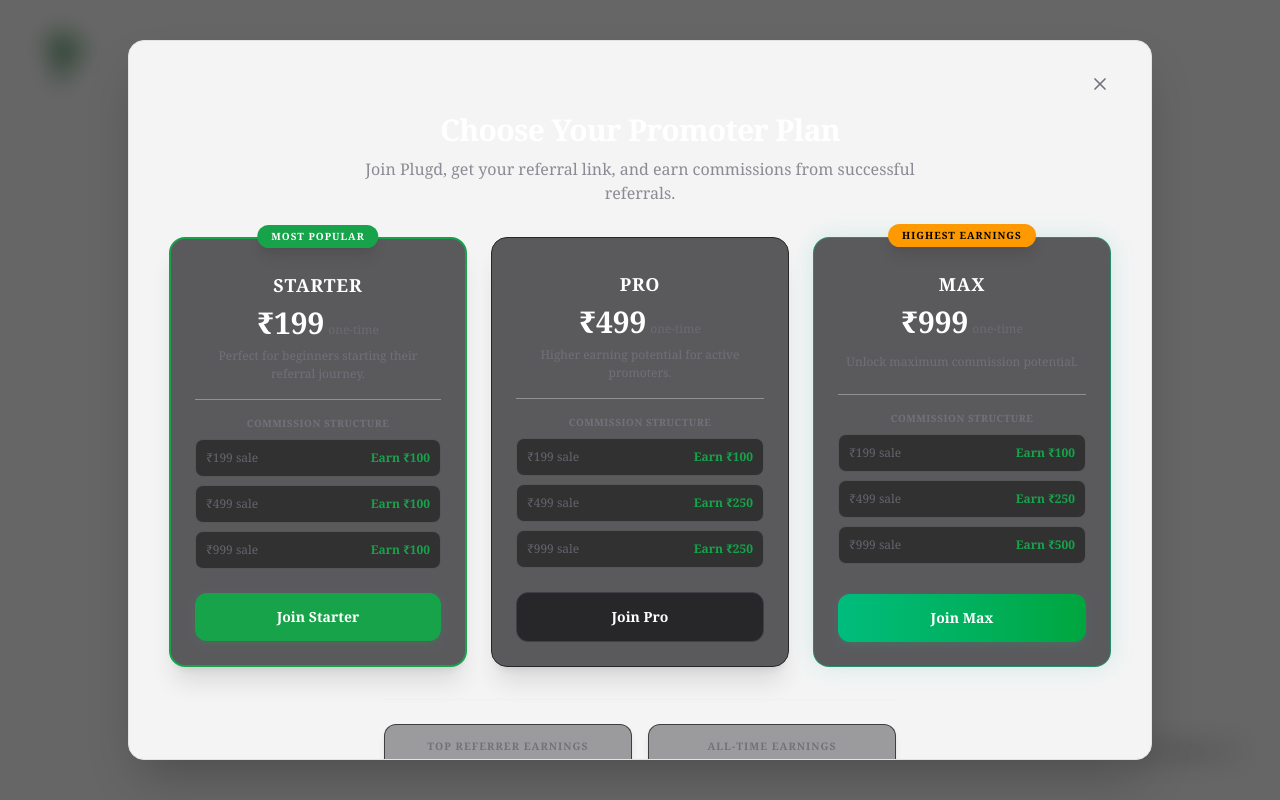
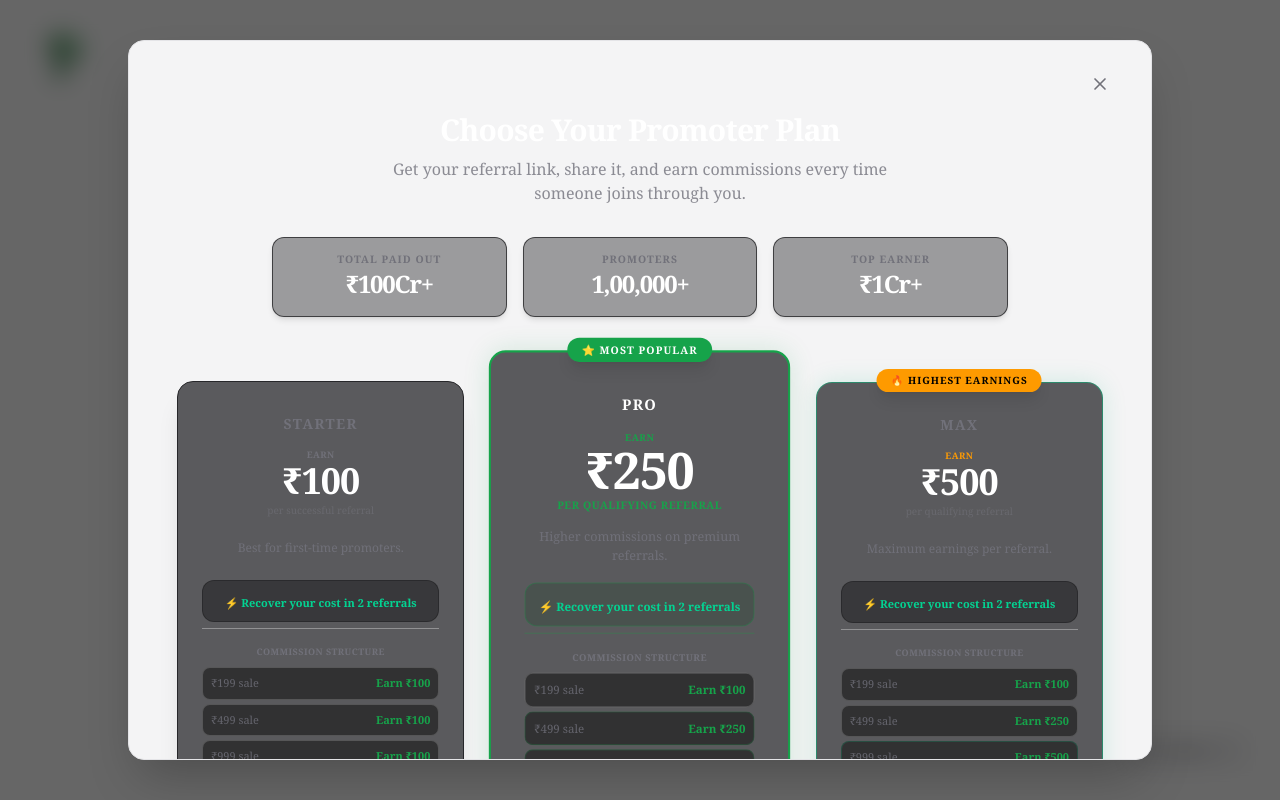
Before and after one commit to Ravishankar802/The-Plugd, a Next.js app: page /login in a window 1280 px wide. Both pictures are taken after a click on the button "Join Plugd". Built offline with nearby package versions, Linux system fonts and the light colour scheme.

Commit message:
Refine ReferralModal layout to emphasize earnings and feature Pro plan

```diff
--- a/src/components/ReferralModal.tsx
+++ b/src/components/ReferralModal.tsx
@@ -767,179 +767,238 @@ export default function ReferralModal({ isOpen, onClose, userEmail, referralCode
             </div>
           ) : (
             // STEP 1: CHOOSE YOUR PROMOTER PLAN
-            <div className="w-full space-y-8 animate-in fade-in duration-300">
+            <div className="w-full space-y-6 md:space-y-8 animate-in fade-in duration-300">
               {/* Header */}
               <div className="text-center space-y-2 max-w-xl mx-auto">
                 <h2 className="text-2xl md:text-3xl font-[800] tracking-tight text-white leading-tight">
                   Choose Your Promoter Plan
                 </h2>
-                <p className="text-sm md:text-base text-muted/80">
-                  Join Plugd, get your referral link, and earn commissions from successful referrals.
+                <p className="text-sm md:text-base text-muted/80 px-4">
+                  Get your referral link, share it, and earn commissions every time someone joins through you.
                 </p>
               </div>
 
-              {/* Grid of 3 Cards */}
-              <div className="grid grid-cols-1 md:grid-cols-3 gap-6 items-stretch justify-center max-w-5xl mx-auto px-2">
-                {/* Plan 1: STARTER */}
-                <div className="relative bg-zinc-950/65 border-2 border-[#16a34a] rounded-2xl p-6 flex flex-col justify-between hover:scale-[1.01] transition-all duration-300 shadow-xl">
-                  {/* Badge */}
-                  <div className="absolute -top-3.5 left-1/2 -translate-x-1/2 bg-[#16a34a] text-white text-[10px] uppercase font-black tracking-widest px-3.5 py-1 rounded-full shadow-lg whitespace-nowrap">
-                    Most Popular
+              {/* Social Proof Stats (Moved Above Pricing) */}
+              <div className="grid grid-cols-1 md:grid-cols-3 gap-4 max-w-3xl mx-auto px-4">
+                <div className="bg-zinc-900/40 border border-zinc-800/80 rounded-xl p-4 flex flex-col items-center justify-center space-y-1 shadow-md">
+                  <span className="text-[0.65rem] text-muted font-bold uppercase tracking-[0.1em] text-center leading-none">
+                    Total Paid Out
+                  </span>
+                  <span className="text-xl md:text-2xl font-[900] tracking-tighter text-white font-sans">
+                    ₹100Cr+
+                  </span>
+                </div>
+                <div className="bg-zinc-900/40 border border-zinc-800/80 rounded-xl p-4 flex flex-col items-center justify-center space-y-1 shadow-md">
+                  <span className="text-[0.65rem] text-muted font-bold uppercase tracking-[0.1em] text-center leading-none">
+                    Promoters
+                  </span>
+                  <span className="text-xl md:text-2xl font-[900] tracking-tighter text-white font-sans">
+                    1,00,000+
+                  </span>
+                </div>
+                <div className="bg-zinc-900/40 border border-zinc-800/80 rounded-xl p-4 flex flex-col items-center justify-center space-y-1 shadow-md">
+                  <span className="text-[0.65rem] text-muted font-bold uppercase tracking-[0.1em] text-center leading-none">
+                    Top Earner
+                  </span>
+                  <span className="text-xl md:text-2xl font-[900] tracking-tighter text-white font-sans">
+                    ₹1Cr+
+                  </span>
+                </div>
               </div>
 
+              {/* Grid of 3 Cards */}
+              <div className="grid grid-cols-1 md:grid-cols-3 gap-6 md:gap-8 items-center justify-center max-w-5xl mx-auto px-4 pt-4">
+                {/* Plan 1: STARTER */}
+                <div className="relative bg-zinc-950/65 border border-zinc-800 rounded-2xl p-6 flex flex-col justify-between hover:scale-[1.01] transition-all duration-300 shadow-xl min-h-[440px] md:min-h-[460px] self-stretch md:self-center order-2 md:order-1">
                   <div className="space-y-4">
                     <div className="space-y-1.5 text-center mt-2">
-                      <h3 className="text-lg font-bold text-white uppercase tracking-wider">Starter</h3>
-                      <div className="flex items-baseline justify-center gap-1">
-                        <span className="text-3xl font-extrabold text-white font-sans">₹199</span>
-                        <span className="text-xs text-muted/70 font-medium">one-time</span>
+                      <h3 className="text-sm font-bold text-muted uppercase tracking-widest">Starter</h3>
+
+                      {/* Hero Earning */}
+                      <div className="flex flex-col items-center justify-center py-2">
+                        <span className="text-[9px] font-bold text-muted uppercase tracking-wider">EARN</span>
+                        <span className="text-3xl md:text-4xl font-black text-white font-sans tracking-tight">₹100</span>
+                        <span className="text-[10px] text-muted/60 font-medium mt-0.5">per successful referral</span>
                       </div>
+
                       <p className="text-xs text-muted/95 min-h-[32px] flex items-center justify-center leading-normal">
-                        Perfect for beginners starting their referral journey.
+                        Best for first-time promoters.
                       </p>
                     </div>
 
+                    {/* Break-Even Math */}
+                    <div className="bg-zinc-900/50 border border-zinc-800/80 rounded-xl py-2 px-3 text-center my-1.5">
+                      <span className="text-[11px] text-emerald-400 font-bold">⚡ Recover your cost in 2 referrals</span>
+                    </div>
+
                     <div className="border-t border-border/40 pt-4 space-y-2">
-                      <p className="text-[10px] font-bold text-muted uppercase tracking-wider text-center">Commission Structure</p>
-                      <div className="space-y-2 text-xs">
-                        <div className="flex justify-between items-center bg-black/45 border border-border/20 rounded-lg p-2.5">
-                          <span className="text-muted/80">₹199 sale</span>
-                          <span className="font-bold text-[#16a34a]">Earn ₹100</span>
+                      <p className="text-[9px] font-bold text-muted uppercase tracking-wider text-center">Commission Structure</p>
+                      <div className="space-y-1 text-xs">
+                        <div className="flex justify-between items-center bg-black/45 border border-border/20 rounded-lg p-2">
+                          <span className="text-muted/80 text-[11px]">₹199 sale</span>
+                          <span className="font-bold text-[#16a34a] text-[11px]">Earn ₹100</span>
                         </div>
-                        <div className="flex justify-between items-center bg-black/45 border border-border/20 rounded-lg p-2.5">
-                          <span className="text-muted/80">₹499 sale</span>
-                          <span className="font-bold text-[#16a34a]">Earn ₹100</span>
+                        <div className="flex justify-between items-center bg-black/45 border border-border/20 rounded-lg p-2">
+                          <span className="text-muted/80 text-[11px]">₹499 sale</span>
+                          <span className="font-bold text-[#16a34a] text-[11px]">Earn ₹100</span>
                         </div>
-                        <div className="flex justify-between items-center bg-black/45 border border-border/20 rounded-lg p-2.5">
-                          <span className="text-muted/80">₹999 sale</span>
-                          <span className="font-bold text-[#16a34a]">Earn ₹100</span>
-                        </div>
+                        <div className="flex justify-between items-center bg-black/45 border border-border/20 rounded-lg p-2">
+                          <span className="text-muted/80 text-[11px]">₹999 sale</span>
+                          <span className="font-bold text-[#16a34a] text-[11px]">Earn ₹100</span>
                         </div>
                       </div>
                     </div>
 
+                    {/* Earning Calculator */}
+                    <div className="text-center pt-1 pb-2">
+                      <span className="text-[11px] font-semibold text-muted/50">10 referrals = ₹1,000</span>
+                    </div>
+                  </div>
+
+                  <div className="mt-4 space-y-2">
                     <button
                       onClick={() => {
                         setSelectedPlan("STARTER");
                         setShowEmailInput(true);
                       }}
-                    className="w-full mt-6 bg-[#16a34a] text-white font-[800] text-sm py-3.5 rounded-xl transition-all hover:bg-[#16a34a]/90 active:scale-[0.98] shadow-md shadow-green-600/10 cursor-pointer"
+                      className="w-full bg-zinc-800 text-white border border-zinc-700 font-[800] text-xs md:text-sm py-3 rounded-xl transition-all hover:bg-zinc-700 active:scale-[0.98] cursor-pointer"
                     >
-                    Join Starter
+                      Become a Starter
                     </button>
+                    <p className="text-center text-[10px] text-muted/50 font-bold uppercase tracking-wider">Join for ₹199</p>
+                  </div>
                 </div>
 
                 {/* Plan 2: PRO */}
-                <div className="relative bg-zinc-950/65 border border-zinc-800 rounded-2xl p-6 flex flex-col justify-between hover:scale-[1.01] transition-all duration-300 shadow-xl">
+                <div className="relative bg-zinc-950/65 border-2 border-[#16a34a] shadow-[0_0_25px_rgba(22,163,74,0.15)] rounded-2xl p-6 md:p-8 flex flex-col justify-between hover:scale-[1.01] transition-all duration-300 min-h-[460px] md:min-h-[490px] md:scale-[1.05] z-10 self-stretch md:self-center order-1 md:order-2">
+                  {/* Badge */}
+                  <div className="absolute -top-3.5 left-1/2 -translate-x-1/2 bg-[#16a34a] text-white text-[10px] uppercase font-black tracking-widest px-3.5 py-1 rounded-full shadow-lg whitespace-nowrap z-20">
+                    ⭐ Most Popular
+                  </div>
+
                   <div className="space-y-4">
                     <div className="space-y-1.5 text-center mt-2">
-                      <h3 className="text-lg font-bold text-white uppercase tracking-wider">Pro</h3>
-                      <div className="flex items-baseline justify-center gap-1">
-                        <span className="text-3xl font-extrabold text-white font-sans">₹499</span>
-                        <span className="text-xs text-muted/70 font-medium">one-time</span>
+                      <h3 className="text-sm font-bold text-white uppercase tracking-widest">Pro</h3>
+
+                      {/* Hero Earning */}
+                      <div className="flex flex-col items-center justify-center py-2">
+                        <span className="text-[9px] font-bold text-[#16a34a] uppercase tracking-wider">EARN</span>
+                        <span className="text-4xl md:text-5xl font-black text-white font-sans tracking-tight">₹250</span>
+                        <span className="text-[10px] text-[#16a34a] font-bold uppercase tracking-wider mt-0.5">per qualifying referral</span>
                       </div>
+
                       <p className="text-xs text-muted/95 min-h-[32px] flex items-center justify-center leading-normal">
-                        Higher earning potential for active promoters.
+                        Higher commissions on premium referrals.
                       </p>
                     </div>
 
-                    <div className="border-t border-border/40 pt-4 space-y-2">
-                      <p className="text-[10px] font-bold text-muted uppercase tracking-wider text-center">Commission Structure</p>
-                      <div className="space-y-2 text-xs">
-                        <div className="flex justify-between items-center bg-black/45 border border-border/20 rounded-lg p-2.5">
-                          <span className="text-muted/80">₹199 sale</span>
-                          <span className="font-bold text-[#16a34a]">Earn ₹100</span>
+                    {/* Break-Even Math */}
+                    <div className="bg-green-950/20 border border-[#16a34a]/30 rounded-xl py-2 px-3 text-center my-1.5">
+                      <span className="text-[11px] text-emerald-400 font-bold">⚡ Recover your cost in 2 referrals</span>
                     </div>
-                        <div className="flex justify-between items-center bg-black/45 border border-border/20 rounded-lg p-2.5">
-                          <span className="text-muted/80">₹499 sale</span>
-                          <span className="font-bold text-[#16a34a]">Earn ₹250</span>
+
+                    <div className="border-t border-[#16a34a]/30 pt-4 space-y-2">
+                      <p className="text-[9px] font-bold text-muted uppercase tracking-wider text-center">Commission Structure</p>
+                      <div className="space-y-1 text-xs">
+                        <div className="flex justify-between items-center bg-black/45 border border-border/20 rounded-lg p-2">
+                          <span className="text-muted/80 text-[11px]">₹199 sale</span>
+                          <span className="font-bold text-[#16a34a] text-[11px]">Earn ₹100</span>
                         </div>
-                        <div className="flex justify-between items-center bg-black/45 border border-border/20 rounded-lg p-2.5">
-                          <span className="text-muted/80">₹999 sale</span>
-                          <span className="font-bold text-[#16a34a]">Earn ₹250</span>
+                        <div className="flex justify-between items-center bg-black/45 border border-[#16a34a]/20 rounded-lg p-2">
+                          <span className="text-muted/80 text-[11px]">₹499 sale</span>
+                          <span className="font-bold text-[#16a34a] text-[11px]">Earn ₹250</span>
                         </div>
+                        <div className="flex justify-between items-center bg-black/45 border border-[#16a34a]/20 rounded-lg p-2">
+                          <span className="text-muted/80 text-[11px]">₹999 sale</span>
+                          <span className="font-bold text-[#16a34a] text-[11px]">Earn ₹250</span>
                         </div>
                       </div>
                     </div>
 
+                    {/* Earning Calculator */}
+                    <div className="text-center pt-1 pb-2">
+                      <span className="text-[11px] font-semibold text-emerald-400/80">10 Pro referrals = ₹2,500</span>
+                    </div>
+                  </div>
+
+                  <div className="mt-4 space-y-2">
                     <button
                       onClick={() => {
                         setSelectedPlan("PRO");
                         setShowEmailInput(true);
                       }}
-                    className="w-full mt-6 bg-zinc-800 text-white border border-zinc-700 font-[800] text-sm py-3.5 rounded-xl transition-all hover:bg-zinc-700 hover:border-zinc-600 active:scale-[0.98] cursor-pointer"
+                      className="w-full bg-[#16a34a] text-white font-[800] text-xs md:text-sm py-3.5 rounded-xl transition-all hover:bg-[#16a34a]/90 active:scale-[0.98] shadow-lg shadow-green-600/20 cursor-pointer"
                     >
-                    Join Pro
+                      Become a Pro
                     </button>
+                    <p className="text-center text-[10px] text-muted/50 font-bold uppercase tracking-wider">Join for ₹499</p>
+                  </div>
                 </div>
 
                 {/* Plan 3: MAX */}
-                <div className="relative bg-zinc-950/65 border border-emerald-500/50 shadow-[0_0_25px_rgba(16,185,129,0.15)] rounded-2xl p-6 flex flex-col justify-between hover:scale-[1.01] transition-all duration-300">
+                <div className="relative bg-zinc-950/65 border border-emerald-500/50 shadow-[0_0_25px_rgba(16,185,129,0.15)] rounded-2xl p-6 flex flex-col justify-between hover:scale-[1.01] transition-all duration-300 min-h-[440px] md:min-h-[460px] self-stretch md:self-center order-3 md:order-3">
                   {/* Badge */}
-                  <div className="absolute -top-3.5 left-1/2 -translate-x-1/2 bg-amber-500 text-black text-[10px] uppercase font-black tracking-widest px-3.5 py-1 rounded-full shadow-lg whitespace-nowrap">
-                    Highest Earnings
+                  <div className="absolute -top-3.5 left-1/2 -translate-x-1/2 bg-amber-500 text-black text-[10px] uppercase font-black tracking-widest px-3.5 py-1 rounded-full shadow-lg whitespace-nowrap z-20">
+                    🔥 Highest Earnings
                   </div>
 
                   <div className="space-y-4">
                     <div className="space-y-1.5 text-center mt-2">
-                      <h3 className="text-lg font-bold text-white uppercase tracking-wider">Max</h3>
-                      <div className="flex items-baseline justify-center gap-1">
-                        <span className="text-3xl font-extrabold text-white font-sans">₹999</span>
-                        <span className="text-xs text-muted/70 font-medium">one-time</span>
+                      <h3 className="text-sm font-bold text-muted uppercase tracking-widest">Max</h3>
+
+                      {/* Hero Earning */}
+                      <div className="flex flex-col items-center justify-center py-2">
+                        <span className="text-[9px] font-bold text-amber-500 uppercase tracking-wider">EARN</span>
+                        <span className="text-3xl md:text-4xl font-black text-white font-sans tracking-tight">₹500</span>
+                        <span className="text-[10px] text-muted/60 font-medium mt-0.5">per qualifying referral</span>
                       </div>
+
                       <p className="text-xs text-muted/95 min-h-[32px] flex items-center justify-center leading-normal">
-                        Unlock maximum commission potential.
+                        Maximum earnings per referral.
                       </p>
                     </div>
 
+                    {/* Break-Even Math */}
+                    <div className="bg-zinc-900/50 border border-zinc-800/80 rounded-xl py-2 px-3 text-center my-1.5">
+                      <span className="text-[11px] text-emerald-400 font-bold">⚡ Recover your cost in 2 referrals</span>
+                    </div>
+
                     <div className="border-t border-border/40 pt-4 space-y-2">
-                      <p className="text-[10px] font-bold text-muted uppercase tracking-wider text-center">Commission Structure</p>
-                      <div className="space-y-2 text-xs">
-                        <div className="flex justify-between items-center bg-black/45 border border-border/20 rounded-lg p-2.5">
-                          <span className="text-muted/80">₹199 sale</span>
-                          <span className="font-bold text-[#16a34a]">Earn ₹100</span>
+                      <p className="text-[9px] font-bold text-muted uppercase tracking-wider text-center">Commission Structure</p>
+                      <div className="space-y-1 text-xs">
+                        <div className="flex justify-between items-center bg-black/45 border border-border/20 rounded-lg p-2">
+                          <span className="text-muted/80 text-[11px]">₹199 sale</span>
+                          <span className="font-bold text-[#16a34a] text-[11px]">Earn ₹100</span>
                         </div>
-                        <div className="flex justify-between items-center bg-black/45 border border-border/20 rounded-lg p-2.5">
-                          <span className="text-muted/80">₹499 sale</span>
-                          <span className="font-bold text-[#16a34a]">Earn ₹250</span>
+                        <div className="flex justify-between items-center bg-black/45 border border-border/20 rounded-lg p-2">
+                          <span className="text-muted/80 text-[11px]">₹499 sale</span>
+                          <span className="font-bold text-[#16a34a] text-[11px]">Earn ₹250</span>
                         </div>
-                        <div className="flex justify-between items-center bg-black/45 border border-border/20 rounded-lg p-2.5">
-                          <span className="text-muted/80">₹999 sale</span>
-                          <span className="font-bold text-[#16a34a]">Earn ₹500</span>
-                        </div>
+                        <div className="flex justify-between items-center bg-black/45 border border-emerald-500/20 rounded-lg p-2">
+                          <span className="text-muted/80 text-[11px]">₹999 sale</span>
+                          <span className="font-bold text-[#16a34a] text-[11px]">Earn ₹500</span>
                         </div>
                       </div>
                     </div>
 
+                    {/* Earning Calculator */}
+                    <div className="text-center pt-1 pb-2">
+                      <span className="text-[11px] font-semibold text-amber-500/80">10 Max referrals = ₹5,000</span>
+                    </div>
+                  </div>
+
+                  <div className="mt-4 space-y-2">
                     <button
                       onClick={() => {
                         setSelectedPlan("MAX");
                         setShowEmailInput(true);
                       }}
-                    className="w-full mt-6 bg-gradient-to-r from-emerald-500 to-green-600 text-white font-[800] text-sm py-3.5 rounded-xl transition-all hover:opacity-95 hover:scale-[1.01] active:scale-[0.98] shadow-md shadow-emerald-500/10 cursor-pointer"
+                      className="w-full bg-gradient-to-r from-emerald-500 to-green-600 text-white font-[800] text-xs md:text-sm py-3 rounded-xl transition-all hover:opacity-95 hover:scale-[1.01] active:scale-[0.98] shadow-md shadow-emerald-500/10 cursor-pointer"
                     >
-                    Join Max
+                      Become Max
                     </button>
+                    <p className="text-center text-[10px] text-muted/50 font-bold uppercase tracking-wider">Join for ₹999</p>
                   </div>
-              </div>
-
-              {/* Social Proof Stats */}
-              <div className="grid grid-cols-2 gap-4 max-w-lg mx-auto pt-6 border-t border-border/20">
-                <div className="bg-zinc-900/40 border border-zinc-800/80 rounded-xl p-4 flex flex-col items-center justify-center space-y-1 shadow-md">
-                  <span className="text-[0.65rem] text-muted font-bold uppercase tracking-[0.1em] text-center leading-none">
-                    Top Referrer Earnings
-                  </span>
-                  <span className="text-xl md:text-2xl font-[900] tracking-tighter text-white font-sans">
-                    ₹1Cr+
-                  </span>
-                </div>
-                <div className="bg-zinc-900/40 border border-zinc-800/80 rounded-xl p-4 flex flex-col items-center justify-center space-y-1 shadow-md">
-                  <span className="text-[0.65rem] text-muted font-bold uppercase tracking-[0.1em] text-center leading-none">
-                    All-Time Earnings
-                  </span>
-                  <span className="text-xl md:text-2xl font-[900] tracking-tighter text-white font-sans">
-                    ₹100Cr+
-                  </span>
                 </div>
               </div>
 
```
Lines whose indentation alone changed are shown as unchanged.
